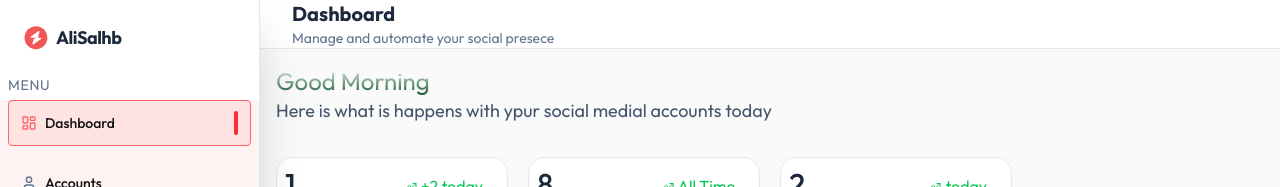
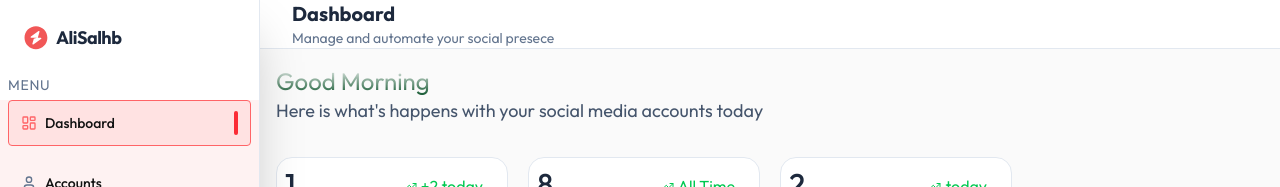
Before and after one commit to ali-salhab/Ai-Powered-Social-Media-Automation-Platform, a React (Vite) app in the folder client/: page /dashboard in a window 1280 px wide. Shown: the top 187 px of the page. Built offline with nearby package versions, Linux system fonts and the light colour scheme.

Commit message:
Fix typos and improve styling in Dashboard component

```diff
--- a/client/src/pages/Accounts.tsx
+++ b/client/src/pages/Accounts.tsx
@@ -4,7 +4,7 @@ import React from "react";
  * Renders the Accounts page.
  */
 function Accounts() {
-  return <div>Accounts</div>;
+  return <div></div>;
 }
 
 export default Accounts;
--- a/client/src/pages/Dashboard.tsx
+++ b/client/src/pages/Dashboard.tsx
@@ -75,7 +75,7 @@ function Dashboard() {
           Good Morning
         </h2>
         <p className="text-lg text-slate-600">
-          Here is what is happens with ypur social medial accounts today{" "}
+          Here is what's happens with your social media accounts today
         </p>
       </div>
 
@@ -104,7 +104,7 @@ function Dashboard() {
 
       {/* activity feed */}
 
-      <div className="bg-white rounded-2xl border-slate-200 overflow-hidden">
+      <div className="bg-white rounded-2xl border border-slate-200 overflow-hidden">
         <div className="flex items-center justify-between px-6 py-4 border-b border-slate-200">
           <h3 className="text-lg font-semibold text-slate-800">
             Recent Activity
@@ -131,7 +131,7 @@ function Dashboard() {
             {activites.map((activity) => {
               return (
                 <div
-                  key={activity.id}
+                  key={activity._id}
                   className="flex items-start gap-4 px-6 py-4 hover:bg-slate-50 duration-800 transition-all"
                 >
                   <div className="size-10 rounded-xl flex items-center justify-center shrink-0 p-2 mt-0.5 bg-zinc-100 ">
```
